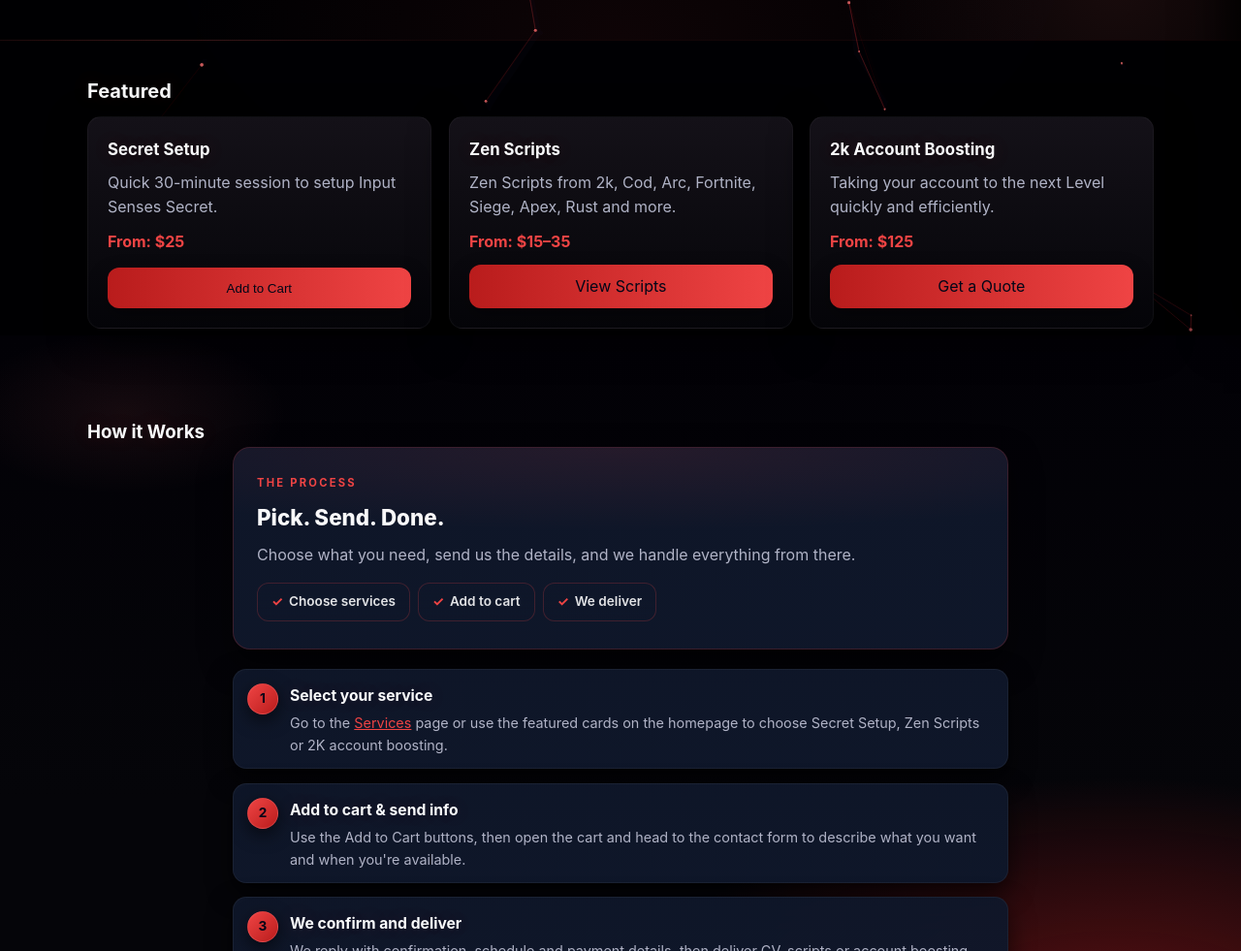
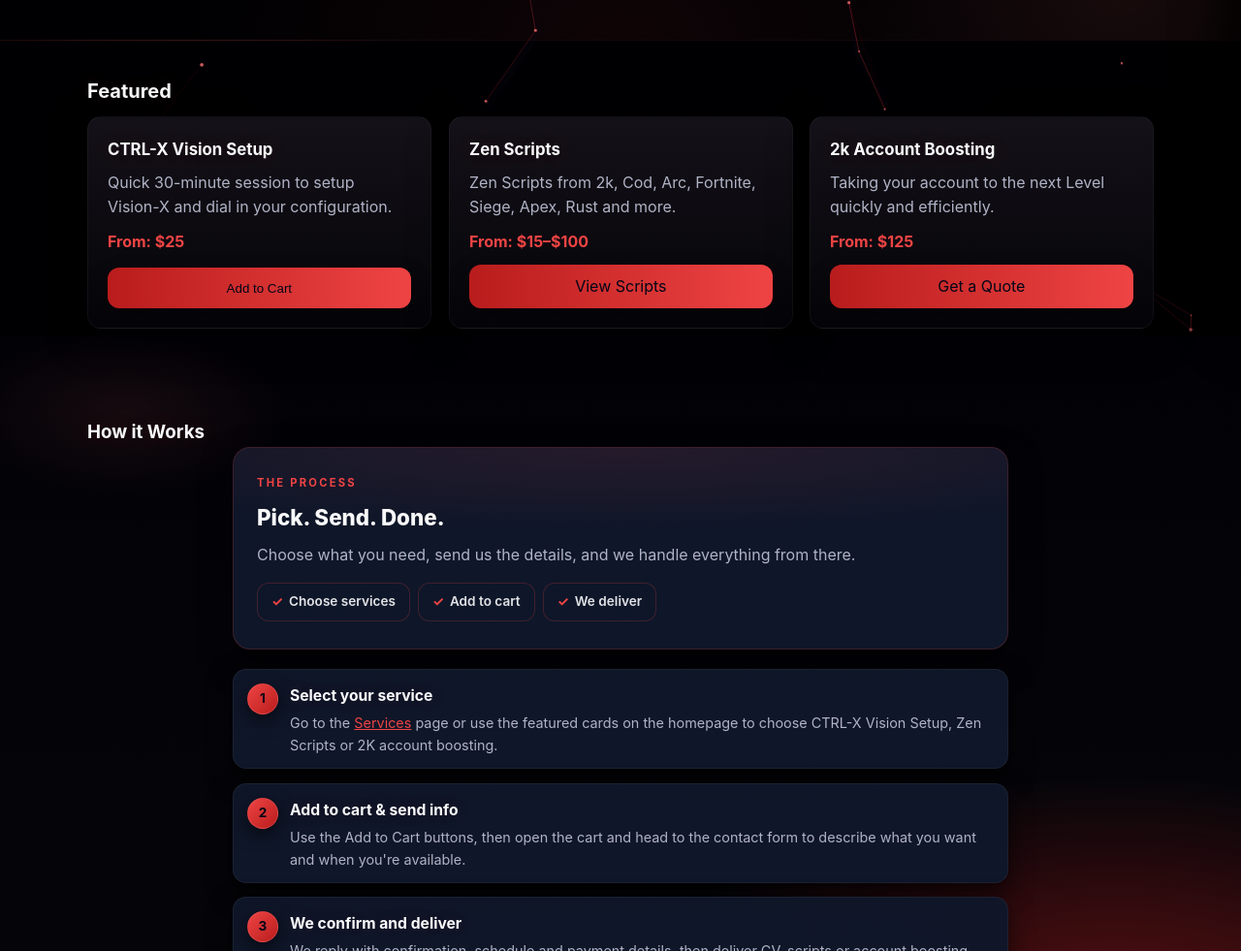
Before and after one commit to brandt1x/ctrlx-website, a website: page index.html in a window 1280 px wide. Shown: the part 454-1435 px from the top of the page at 97% size. Drawn offline with Linux system fonts and the light colour scheme; animation ran at ten frames a second.

Commit message:
minor price fixes

```diff
--- a/index.html
+++ b/index.html
@@ -80,16 +80,16 @@
 			<h3>Featured</h3>
 			<div class="cards">
 				<article class="card" data-scroll-item>
-					<h4>Secret Setup</h4>
-					<p class="muted">Quick 30-minute session to setup Input Senses Secret.</p>
+					<h4>CTRL-X Vision Setup</h4>
+					<p class="muted">Quick 30-minute session to setup Vision-X and dial in your configuration.</p>
 					<div class="price">From: <strong>$25</strong></div>
-					<button class="btn hero-add-btn card-action-btn" type="button" data-name="Secret Setup" data-price="$25">Add to Cart</button>
+					<button class="btn hero-add-btn card-action-btn" type="button" data-name="CTRL-X Vision Setup" data-price="$25">Add to Cart</button>
 				</article>
 
 				<article class="card" data-scroll-item>
 					<h4>Zen Scripts</h4>
 					<p class="muted">Zen Scripts from 2k, Cod, Arc, Fortnite, Siege, Apex, Rust and more.</p>
-					<div class="price">From: <strong>$15–35</strong></div>
+					<div class="price">From: <strong>$15–$100</strong></div>
 					<a class="btn card-action-btn" href="zen-scripts.html">View Scripts</a>
 				</article>
 
@@ -121,7 +121,7 @@
 						<div>
 							<h4>Select your service</h4>
 							<p class="muted">Go to the <a href="services.html">Services</a> page or use the featured cards on the
-								homepage to choose Secret Setup, Zen Scripts or 2K account boosting.</p>
+								homepage to choose CTRL-X Vision Setup, Zen Scripts or 2K account boosting.</p>
 						</div>
 					</article>
 					<article class="how-step" data-scroll-item>
--- a/script.js
+++ b/script.js
@@ -734,13 +734,13 @@
 		});
 	})();
 
-	// Hero "Secret Setup" add-to-cart (index.html)
+	// Hero "CTRL-X Vision Setup" add-to-cart (index.html)
 	; (function setupHeroAdd() {
 		if (!window.__addToSiteCart) return;
 		const btn = document.querySelector('.hero-add-btn');
 		if (!btn) return;
 		btn.addEventListener('click', () => {
-			const name = btn.getAttribute('data-name') || 'Secret Setup';
+			const name = btn.getAttribute('data-name') || 'CTRL-X Vision Setup';
 			const price = btn.getAttribute('data-price') || '0';
 			window.__addToSiteCart(name, price);
 			const cartToggle = document.getElementById('site-cart-toggle');
--- a/style.css
+++ b/style.css
@@ -1955,6 +1955,11 @@
 	box-shadow: 0 18px 48px rgba(0, 0, 0, 0.8);
 }
 
+.zen-product p.muted {
+	flex-grow: 1;
+	min-height: 2.5em;
+}
+
 .price {
 	margin: 10px 0;
 	font-weight: 700;
```
Also changed, not shown: services.html (+4 -4 lines).
